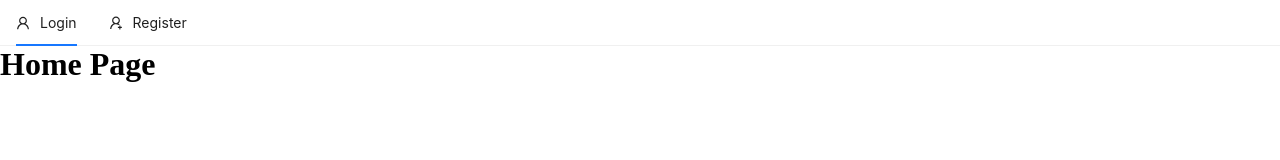
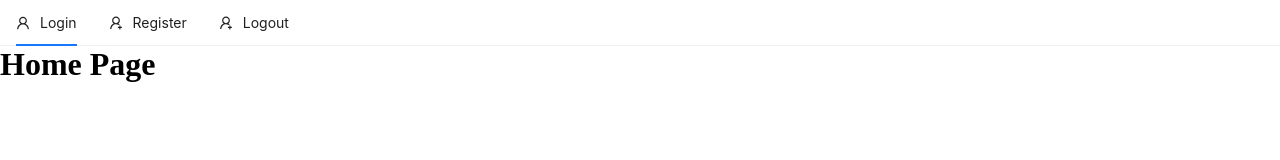
Before and after one commit to chxmek/e-commerce-react, a React (Create React App) app: page / in a window 1280 px wide. Shown: the top 160 px of the page. Built offline with nearby package versions, Linux system fonts and the light colour scheme.

Commit message:
add logout

```diff
--- a/src/components/layouts/Navbar.js
+++ b/src/components/layouts/Navbar.js
@@ -2,7 +2,8 @@
 import React from "react";
 import { UserAddOutlined, UserOutlined } from "@ant-design/icons";
 import { Menu } from "antd";
-import { Link } from "react-router-dom";
+import { Link, useNavigate } from "react-router-dom";
+import { useDispatch } from "react-redux";
 
 export default function Navbar() {
   // const [current, setCurrent] = useState("mail");
@@ -10,6 +11,8 @@ export default function Navbar() {
   //   console.log("click ", e);
   //   setCurrent(e.key);
   // };
+  const dispatch = useDispatch();
+  const navigate = useNavigate();
   const items = [
     {
       label: <Link to="/login">Login</Link>,
@@ -21,7 +24,24 @@ export default function Navbar() {
       key: "app",
       icon: <UserAddOutlined />,
     },
+    {
+      label: (
+        <Link to="/" onClick={logout}>
+          Logout
+        </Link>
+      ),
+      key: "app",
+      icon: <UserAddOutlined />,
+    },
   ];
+
+  function logout() {
+    dispatch({
+      type: "LOGOUT",
+      payload: null,
+    });
+    navigate("/");
+  }
   return (
     <div>
       <Menu
--- a/src/components/reducers/userReducer.js
+++ b/src/components/reducers/userReducer.js
@@ -3,7 +3,9 @@ export function userReducer(state = null, action) {
     case "LOGIN":
       return action.payload;
     case "LOGOUT":
-      return "555 logout";
+      // localStorage.clear(); // clear all in local storage
+      localStorage.removeItem("token"); // clear only token
+      return action.payload;
     default:
       return state;
   }
```
